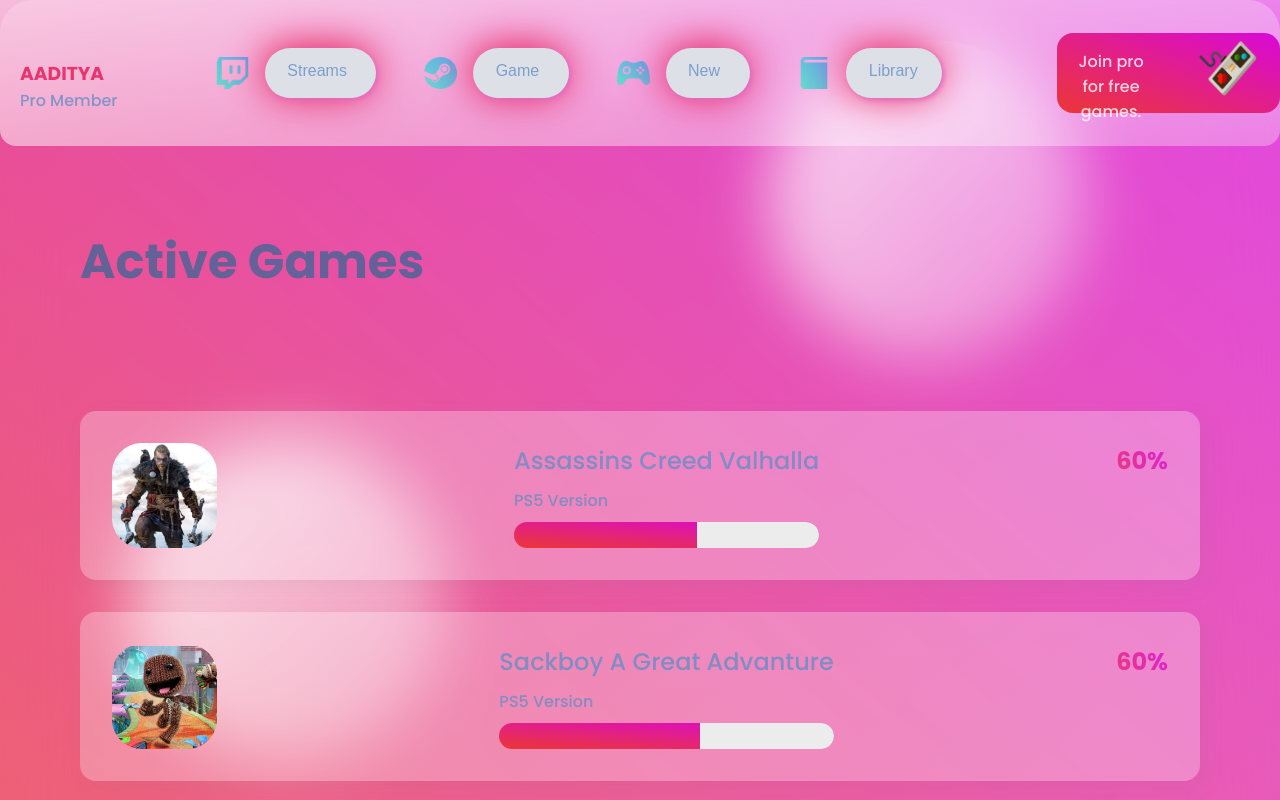
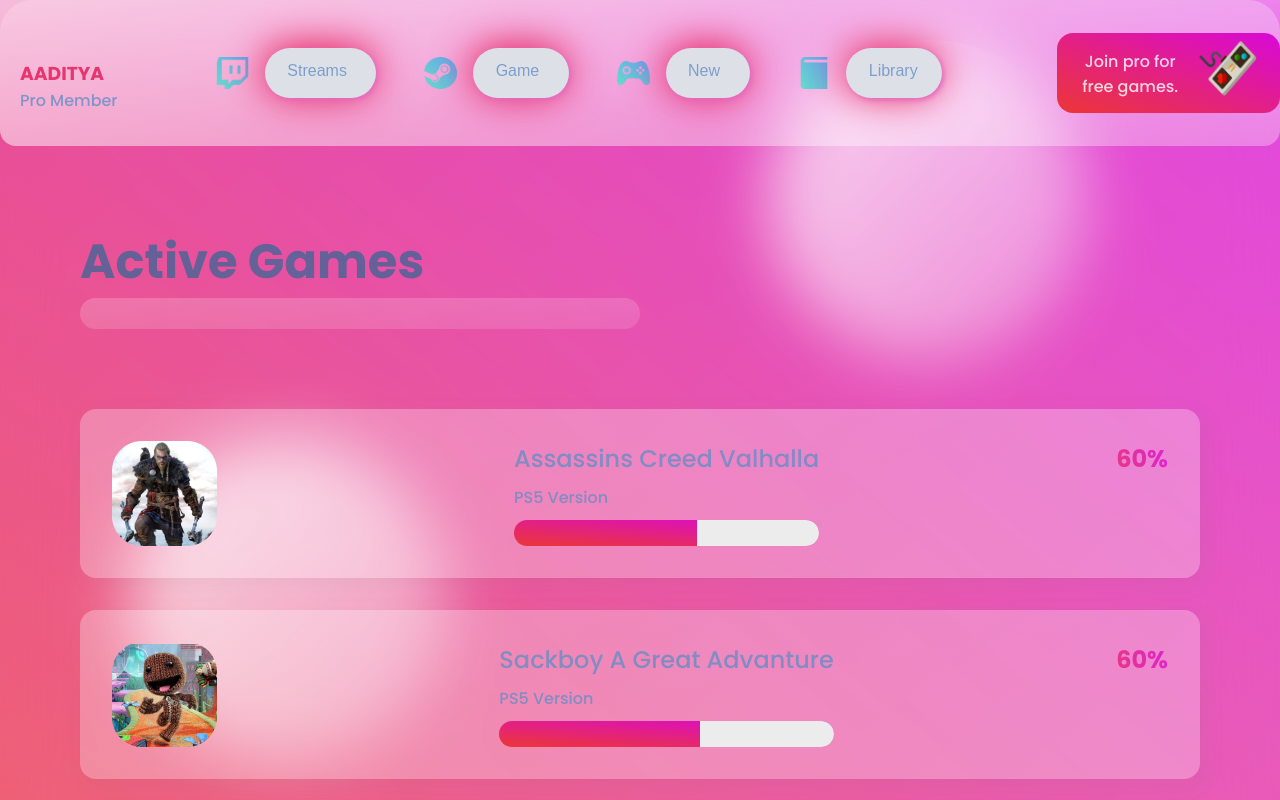
Before and after one commit to AADI-1331/glassmorphism-template, a website: page static/index.html in a window 1280 px wide. Shown: the top 800 px of the page. Drawn offline with nearby package versions, Linux system fonts and the light colour scheme.

Commit message:
Update style.css

```diff
--- a/static/style.css
+++ b/static/style.css
@@ -143,10 +143,12 @@
 }
 
 .pro h2 {
-	width: 40%;
+	width: 60%;
 	color: white;
 	font-size: medium;
 	font-weight: 600px;
+
+	/*position: relative;*/
 }
 
 /* GAMES */
@@ -155,24 +157,12 @@
 	margin-bottom: 3rem;
 }
 
-.status .inputText{
-	background: linear-gradient(to left bottom, rgb(170, 80, 170), red);
+.status input {
+	background: linear-gradient(to right bottom, rgba(255, 255, 255, 0.2), rgba(255, 255, 255, 0.123));
+	border: none;
 	width: 50%;
-	border-radius: 2em;
-}
-
-.status i{
-	float: right;
-	margin-top: 5px;
-	margin-right: 1.5%;
-}
-
-.status input{
-	background: inherit;
-	border: none;
-	width:95%;
-	border-radius: 2em;
-	padding: 0.5em;
+	padding: 0.5rem;
+	border-radius: 2rem;
 	outline:none;
 }
 
@@ -276,25 +266,12 @@
 	.percentage{
 		font-size: 75%;
 	}
-
-
 }
 @media only screen and (max-width: 1200px) {
 	[class*="link"] {
 		width: 40%;
 	}
-
-	.status input{
-		width:90%;
-	}
 }
-
-@media only screen and (max-width: 600px) {
-	.status i{
-		display: none;
-	}
-}
-
 
 @media only screen and (max-width: 400px) {
 	[class*="link"] {
```
